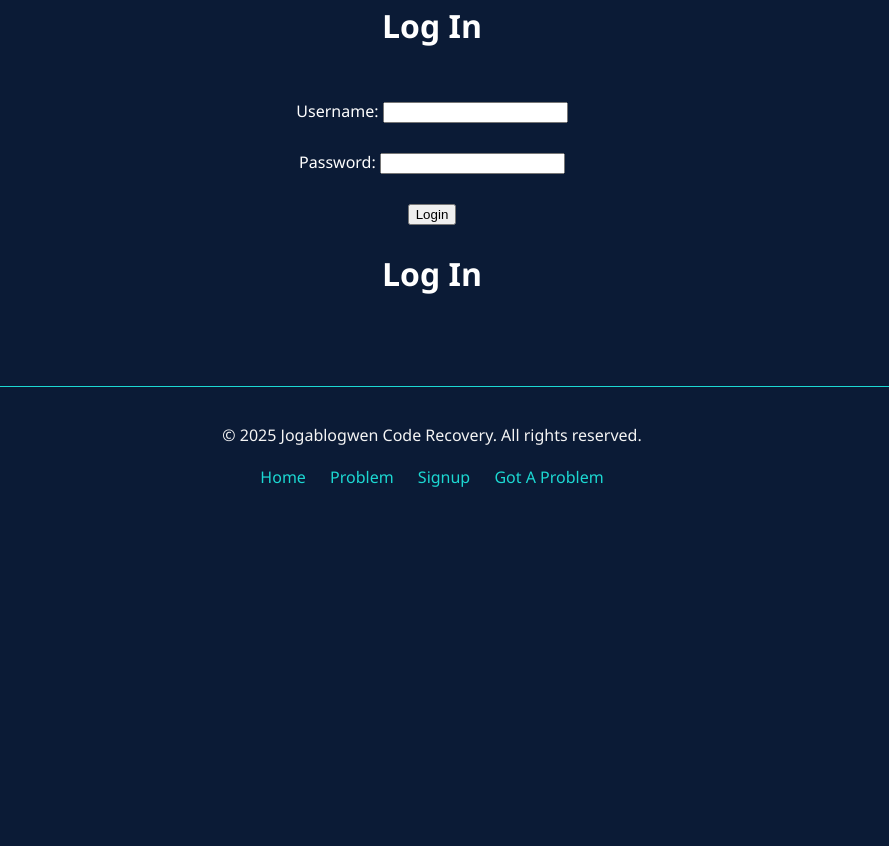
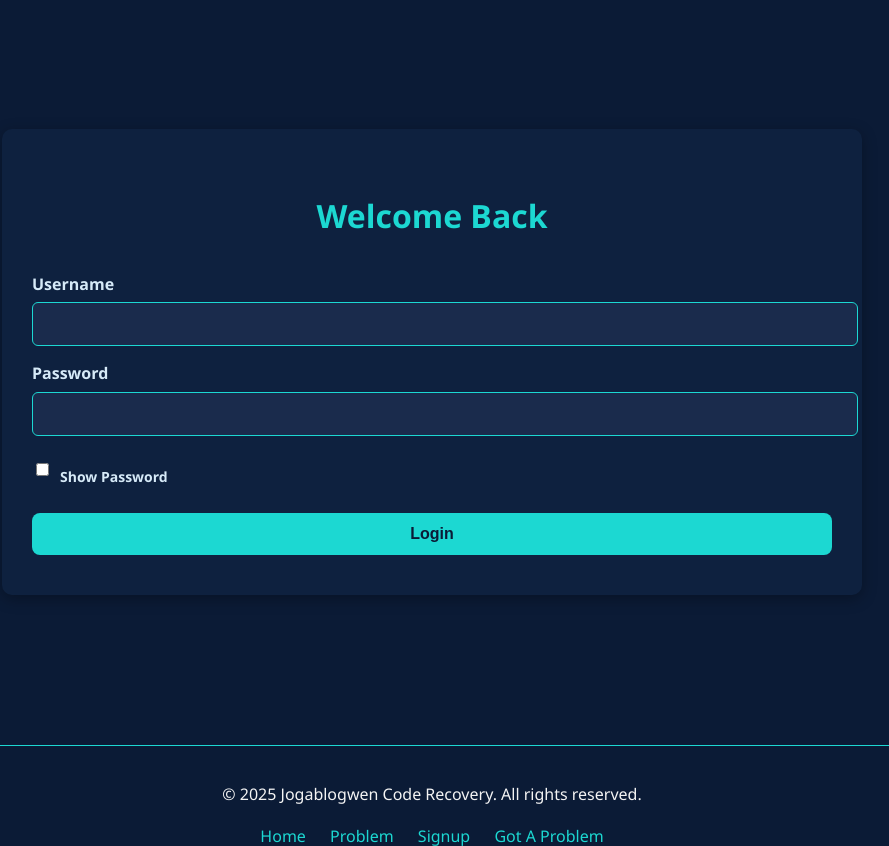
Before and after one commit to ConfirmedDead/lean-six-sigma, a PHP site: page /Lean-Six-Sigma/loginPage.php in a window 1280 px wide. Shown: the part 21-867 px from the top of the page, without its empty margins (208-1097 px from the left). Before the commit the page ends 508 px from the top, so only its background shows below. Run offline with PHP 8.4, Linux system fonts and the light colour scheme.

Commit message:
login and signup styled
made login and signup look good

```diff
--- a/css/index.css
+++ b/css/index.css
@@ -229,3 +229,166 @@ body {
     color: rgba(128, 0, 128, 0.993);
     text-align: center;
 }
+
+/* Log in*/
+.loginbox {
+    background-color: #0E213F;
+    color: #F4F4F4;
+    padding: 40px 30px;
+    border-radius: 10px;
+    margin: 150px auto;
+    max-width: 800px;
+    box-shadow: 0 4px 15px rgba(0, 0, 0, 0.3);
+}
+
+.login-title {
+    text-align: center;
+    font-size: 32px;
+    margin-bottom: 30px;
+    color: #1CD8D2;
+}
+
+.loginbox label {
+    display: block;
+    margin-top: 15px;
+    font-weight: bold;
+    color: #D6EAF8;
+}
+
+.loginbox input[type="text"],
+.loginbox input[type="password"] {
+    width: 100%;
+    padding: 12px;
+    margin-top: 5px;
+    background-color: #1a2b4c;
+    border: 1px solid #1CD8D2;
+    border-radius: 6px;
+    color: #F4F4F4;
+    font-size: 16px;
+    transition: border 0.3s ease;
+}
+
+.loginbox input[type="text"]:focus,
+.loginbox input[type="password"]:focus {
+    outline: none;
+    border-color: #38B6FF;
+    background-color: #213559;
+}
+
+.loginbox button {
+    width: 100%;
+    padding: 12px;
+    margin-top: 25px;
+    background: #1CD8D2;
+    border: none;
+    color: #0B1B36;
+    font-weight: bold;
+    font-size: 16px;
+    border-radius: 8px;
+    cursor: pointer;
+    transition: background-color 0.3s;
+}
+
+.loginbox button:hover {
+    background-color: #38B6FF;
+}
+
+.toggle-password {
+    margin-top: 15px;
+    font-size: 14px;
+    color: #ccc;
+    display: flex;
+    align-items: center;
+    gap: 8px;
+}
+
+.error {
+    color: #FF6B6B;
+    margin-top: 20px;
+    font-weight: bold;
+    text-align: center;
+}
+/* Sign up*/
+.toggle-password {
+    margin-top: 15px;
+    font-size: 14px;
+    color: #ccc;
+    display: flex;
+    align-items: center;
+    gap: 8px;
+}
+
+.signupbox {
+    background-color: #0E213F;
+    color: #F4F4F4;
+    padding: 40px 30px;
+    border-radius: 10px;
+    margin: 150px auto;
+    max-width: 800px;
+    box-shadow: 0 4px 15px rgba(0, 0, 0, 0.3);
+}
+
+.signupbox h2 {
+    color: #1CD8D2;
+    text-align: center;
+    margin-bottom: 25px;
+    font-size: 28px;
+}
+
+.signupbox label {
+    display: block;
+    margin: 15px 0 5px;
+    font-weight: bold;
+    color: #D6EAF8;
+}
+
+.signupbox input[type="text"],
+.signupbox input[type="password"] {
+    width: 100%;
+    padding: 10px 12px;
+    border-radius: 6px;
+    border: 1px solid #1CD8D2;
+    background-color: #0B1B36;
+    color: #F4F4F4;
+    font-size: 16px;
+    transition: border-color 0.3s;
+}
+
+.signupbox input[type="text"]:focus,
+.signupbox input[type="password"]:focus {
+    outline: none;
+    border-color: #38B6FF;
+    box-shadow: 0 0 5px #38B6FF;
+}
+
+.signupbox button {
+    width: 100%;
+    margin-top: 25px;
+    background-color: #1CD8D2;
+    color: #0B1B36;
+    padding: 12px;
+    font-size: 16px;
+    font-weight: bold;
+    border: none;
+    border-radius: 8px;
+    cursor: pointer;
+    transition: background-color 0.3s;
+}
+
+.signupbox button:hover {
+    background-color: #38B6FF;
+}
+
+.error-message {
+    margin-top: 15px;
+    color: #FF6B6B;
+    font-weight: bold;
+    text-align: center;
+}
+
+.success-message {
+    margin-top: 15px;
+    color: #00FFAA;
+    font-weight: bold;
+    text-align: center;
+}
--- a/loginPage.php
+++ b/loginPage.php
@@ -77,21 +77,6 @@ if ($_SERVER["REQUEST_METHOD"] == "POST") {
         </nav>
     </header>
 
-       <!-- Login Form -->
-       <div style="width:100%;text-align:center;">
-        <h1>Log In</h1><br>
-        <form method="POST" action="loginPage.php">
-            <label for="username">Username:</label>
-            <input type="text" id="username" name="username" required><br><br>
-            <label for="password">Password:</label>
-            <input type="password" id="password" name="password" required><br><br>
-            <button type="submit">Login</button>
-        </form>
-
-        <?php if (isset($error)): ?>
-            <p style="color: red;"><?php echo $error; ?></p>
-        <?php endif; ?>
-    </div>
 
     <!-- script to make nav bar reactive -->
     <script>
@@ -110,11 +95,37 @@ if ($_SERVER["REQUEST_METHOD"] == "POST") {
             prevScrollPos = currentScrollPos;
         };
     </script>
+    <!-- script to hide and show password -->
+    <script>
+        function togglePassword() {
+            const passwordField = document.getElementById("password");
+            passwordField.type = passwordField.type === "password" ? "text" : "password";
+        }
+    </script>
+
+    <div class="loginbox">
+        <h1 class="login-title">Welcome Back</h1>
+        <form method="POST" action="loginPage.php">
+            <label for="username">Username</label>
+            <input type="text" id="username" name="username" required>
+
+            <label for="password">Password</label>
+            <input type="password" id="password" name="password" required>
+
+            <div class="toggle-password">
+                <input type="checkbox" id="showPass" onclick="togglePassword()">
+                <label for="showPass">Show Password</label>
+            </div>
+
+            <button type="submit">Login</button>
+        </form>
+
+        <?php if (isset($error)): ?>
+            <p class="error"><?php echo $error; ?></p>
+        <?php endif; ?>
+    </div>
 
 
-<div style="width:100%;text-align:center;">
-    <h1>Log In</h1><br>
-</div>
 
 
 <!-- footer -->
```
Also changed, not shown: signupPage.php (+45 -20 lines).
